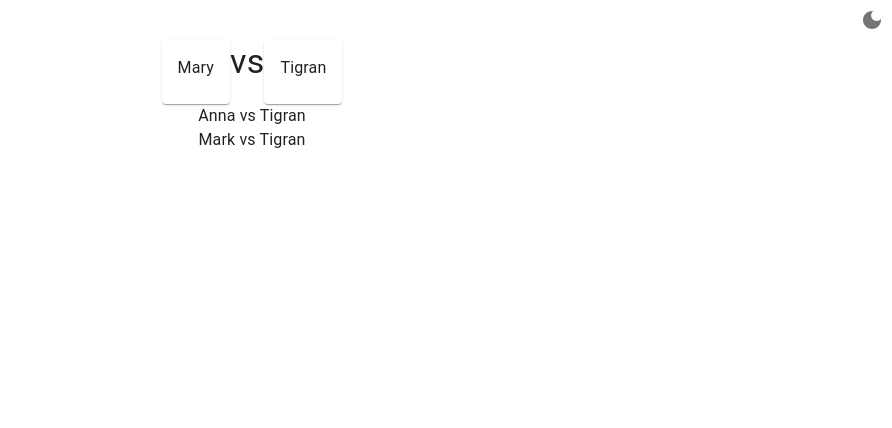
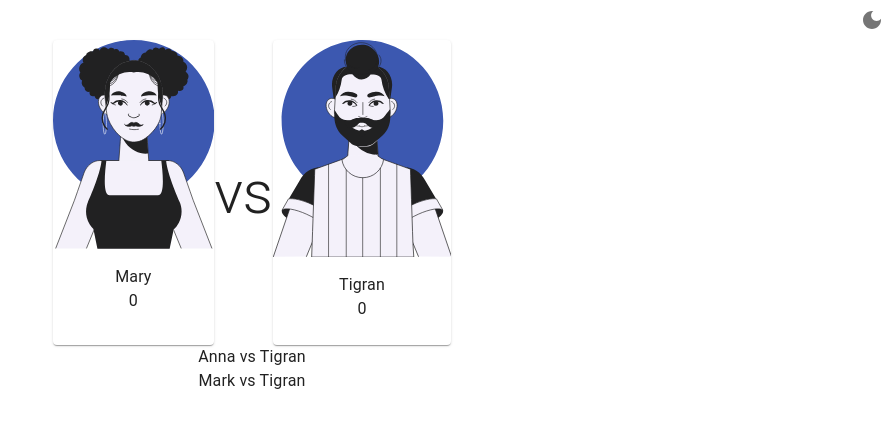
Before and after one commit to rabarbra/table_tennis, a React (Create React App) app in the folder web_frontend/table_tennis/: page / in a window 1280 px wide. Shown: the top 428 px of the page, without its empty margins (388-1280 px from the left). Built offline with nearby package versions, Linux system fonts and the light colour scheme.

Commit message:
feat: added avatars to current match

```diff
--- a/web_frontend/table_tennis/src/components/CurrentMatch.tsx
+++ b/web_frontend/table_tennis/src/components/CurrentMatch.tsx
@@ -1,9 +1,11 @@
+import Box                  from '@mui/material/Box';
 import Card                 from '@mui/material/Card';
 import CardContent          from '@mui/material/CardContent';
-import Box                  from '@mui/material/Box';
+import CardMedia            from '@mui/material/CardMedia';
 import Typography           from '@mui/material/Typography';
 import Match                from 'interfaces/Match';
 import Player               from 'interfaces/Player';
+import * as Avatar          from "images/avatars";
 import { running_matches }  from 'interfaces/test_data';
 
 const PlayerCard = (
@@ -15,8 +17,16 @@ const PlayerCard = (
 ) => {
     return(
         <Card>
+            <CardMedia
+                component={Avatar[props.player.avatar]}
+            />
             <CardContent>
-                {props.player.name}
+                <Typography align='center'>
+                    {props.player.name}
+                </Typography>
+                <Typography align='center'>
+                    {props.goals}
+                </Typography>
             </CardContent>
         </Card>
     );
@@ -25,12 +35,12 @@ const PlayerCard = (
 const CurrentMatch = () => {
     const data: Match = running_matches[0];
     return(
-        <Box sx={{display: 'flex', alignItems: 'baseline'}}>
+        <Box sx={{display: 'flex', alignItems: 'stretch'}}>
             <PlayerCard
                 player={data.a_player}
                 goals={data.goals_a || 0}
             />
-            <Typography variant='h4'>
+            <Typography variant='h2' sx={{alignSelf: 'center'}}>
                 vs
             </Typography>
             <PlayerCard
--- a/web_frontend/table_tennis/src/interfaces/test_data.ts
+++ b/web_frontend/table_tennis/src/interfaces/test_data.ts
@@ -4,12 +4,12 @@ import Match    from 'interfaces/Match';
 
 
 export const players: Player[] = [
-    {id: '0', name: 'Anna', avatar: 'Avatar7', matches: 0, victories: 0},
+    {id: '0', name: 'Anna', avatar: 'Avatar12', matches: 0, victories: 0},
     {id: '1', name: 'Mary', avatar: 'Avatar8', matches: 3, victories: 1},
     {id: '2', name: 'John', avatar: 'Avatar1', matches: 5, victories: 2},
     {id: '3', name: 'Lilit', avatar: 'Avatar9', matches: 34, victories: 25},
     {id: '4', name: 'Tigran', avatar: 'Avatar2', matches: 0, victories: 0},
-    {id: '5', name: 'Mark', avatar: 'Avatar3', matches: 0, victories: 0},
+    {id: '5', name: 'Mark', avatar: 'Avatar6', matches: 0, victories: 0},
 ];
 
 export const queue_players: Player[] = [
@@ -27,6 +27,7 @@ export const queue_pairs: Pair[] = [
 
 export const running_matches: Match[] = [
     {id: '1', a_player: players[1], b_player: players[4]},
+    {id: '2', a_player: players[3], b_player: players[2]},
 ];
 
 export const completed_matches: Match[] = [
--- a/web_frontend/table_tennis/src/pages/Profile.tsx
+++ b/web_frontend/table_tennis/src/pages/Profile.tsx
@@ -9,7 +9,7 @@ import { TOPBAR_HEIGHT }    from "config/config";
 import { players }          from 'interfaces/test_data';
 
 const Profile = () => {
-    const player: Player = players[3];
+    const player: Player = players[2];
     return(
         <Box
             maxWidth='sm'
```
